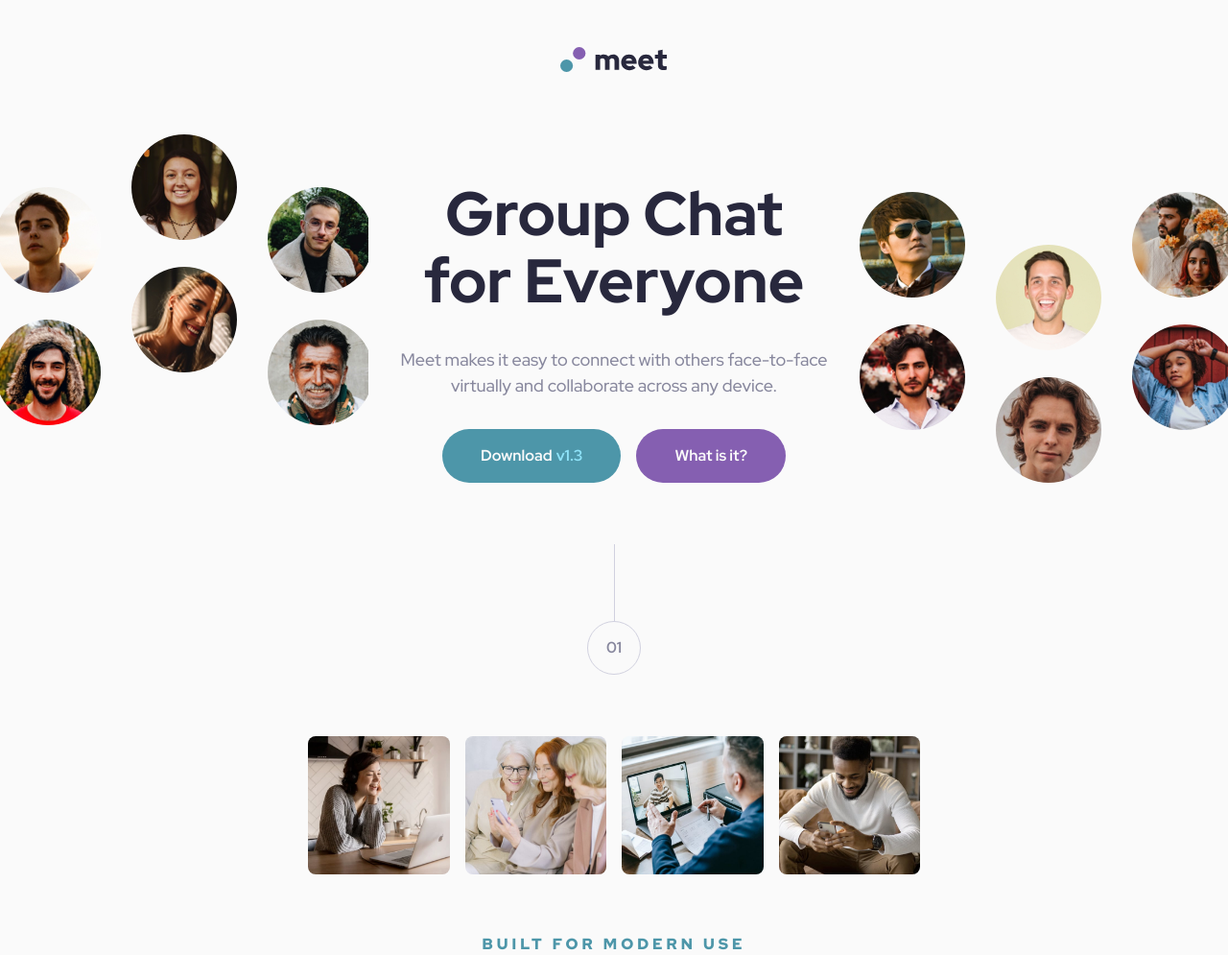
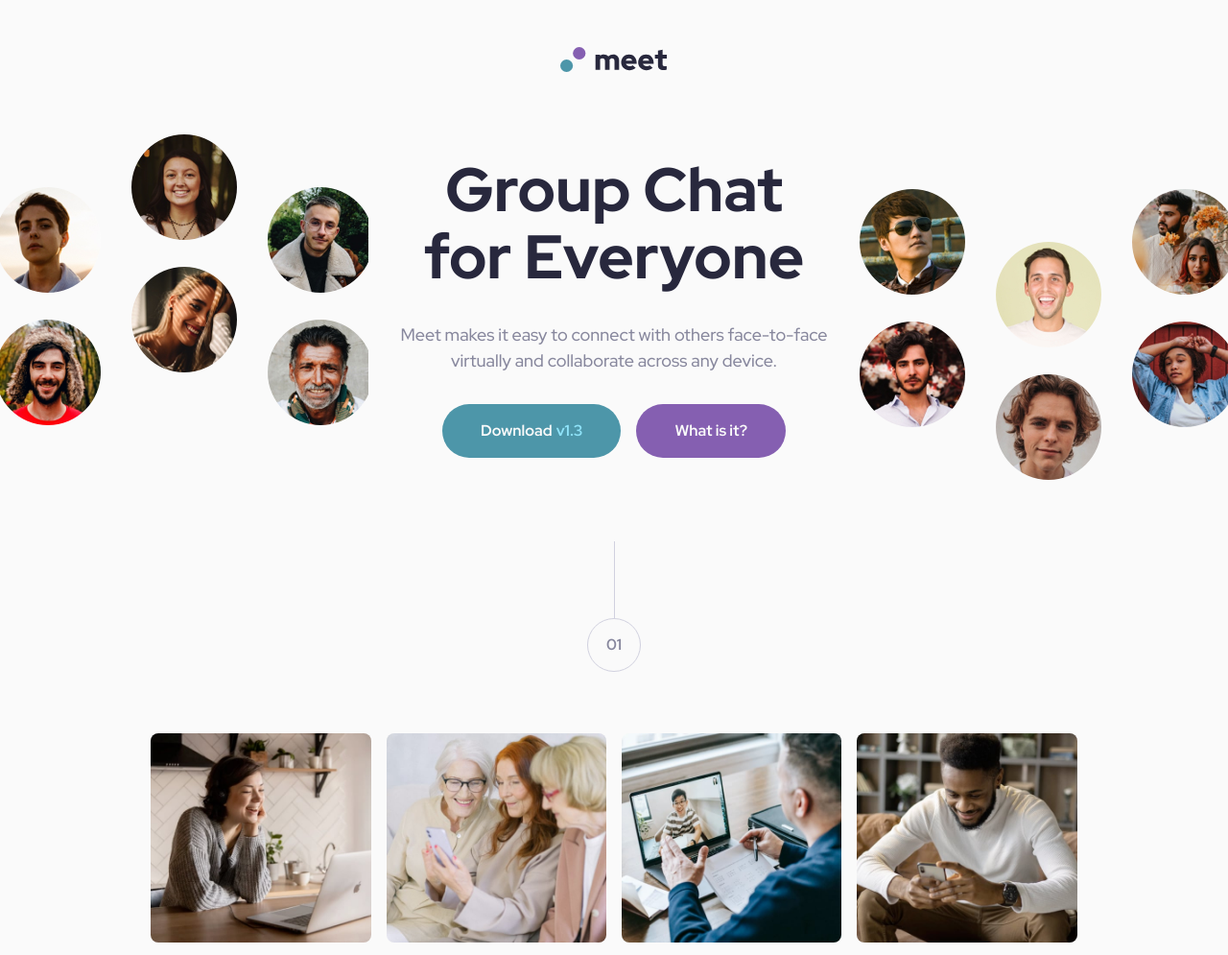
Before and after one commit to martinianol/meet-landing-page, a website: page index.html in a window 1280 px wide. Shown: the top 995 px of the page at 96% size. Drawn offline with Linux system fonts and the light colour scheme.

Commit message:
REsponsive image sizes

```diff
--- a/scss/styles.scss
+++ b/scss/styles.scss
@@ -66,6 +66,7 @@ main {
     display: flex;
     flex-direction: column;
     align-items: center;
+    margin-top: 64px;
 
     .line {
       flex-grow: 1;
@@ -89,8 +90,13 @@ main {
 
     &.ontop {
       position: relative;
+      margin-top: calc(64px - 23px);
       top: 23px;
       z-index: 10;
+
+      @media (min-width: 800px) {
+        margin-top: calc(72px - 23px);
+      }
     }
   }
 
@@ -98,15 +104,23 @@ main {
     display: flex;
     flex-direction: column;
     align-items: center;
-    padding: 64px 0px;
   }
 
   #intro {
+    width: 100%;
     max-width: 1800px;
+    margin-top: 64px;
+    gap: 48px;
+
+    @media (min-width: 500px) {
+      gap: 72px;
+    }
+
     @media (min-width: 800px) {
       flex-direction: row;
       justify-content: space-between;
       gap: 32px;
+      height: 360px;
     }
 
     .hero1 {
@@ -141,7 +155,6 @@ main {
     }
 
     article {
-      margin-top: 48px;
       display: flex;
       flex-direction: column;
       align-items: center;
@@ -192,8 +205,12 @@ main {
 
       .image {
         border-radius: 8px;
-        height: 144px;
+        height: clamp(144px, 17vw, 256px);
         max-width: 147.5px;
+
+        @media (min-width: 800px) {
+          max-width: 256px;
+        }
       }
     }
 
```
Also changed, not shown: css/styles.css, 1 other file.
